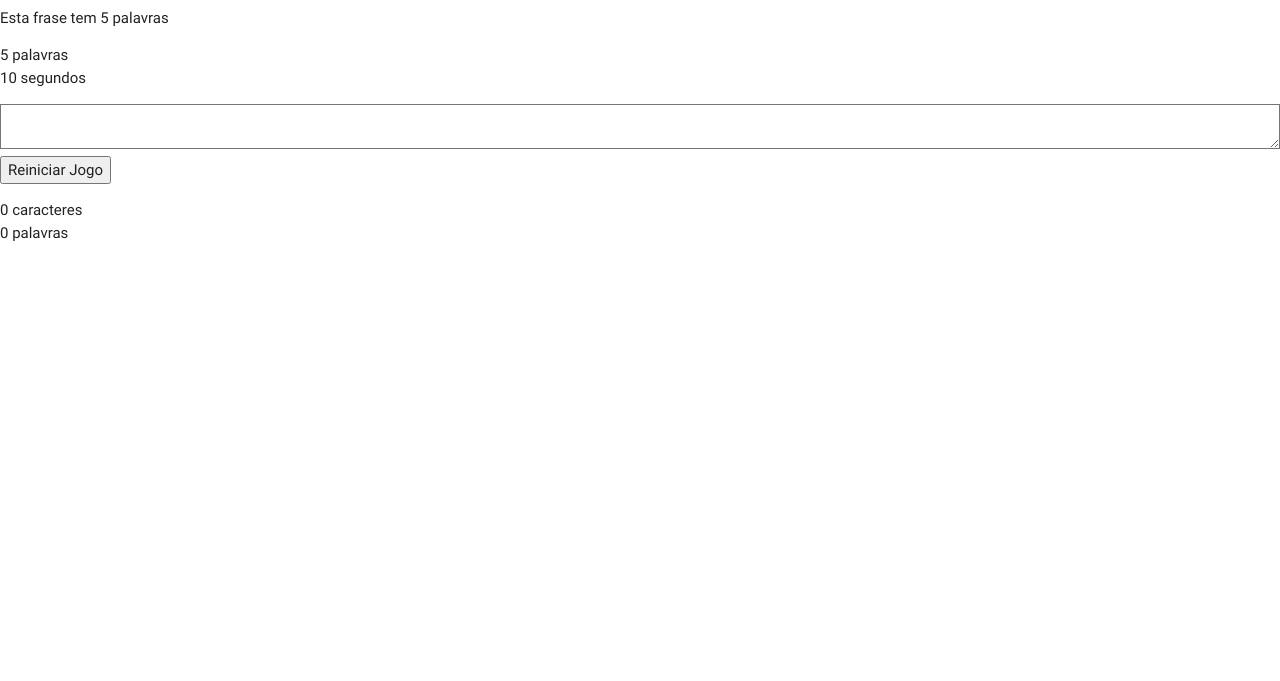
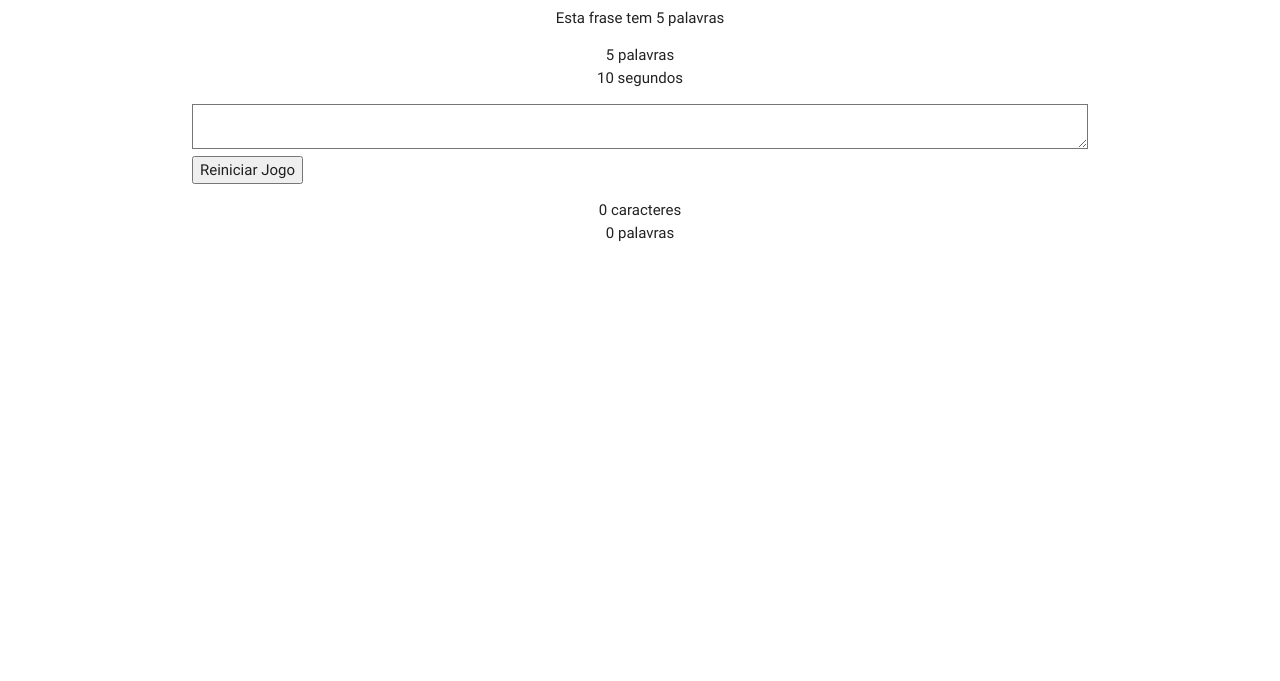
Before and after one commit to oliveira-flavio/jquery-treinamento-alura, a plain HTML site: page public/principal.html in a window 1280 px wide. Shown: the part 119-800 px from the top of the page. Drawn offline with Linux system fonts and the light colour scheme.

Commit message:
Adiciona container e centraliza componentes

```diff
--- a/public/principal.html
+++ b/public/principal.html
@@ -6,21 +6,22 @@
     <link rel="stylesheet" href="css/libs/materialize.min.css" />
   </head>
   <body>
-    <h1>Typer Game</h1>
-    <p class="frase">Esta frase tem 5 palavras</p>
+    <div class="container">
+      <h1 class="center">Typer Game</h1>
+      <p class="frase center">Esta frase tem 5 palavras</p>
 
-    <ul class="informacoes">
+      <ul class="informacoes center">
         <li><span id="tamanho-frase">5</span> palavras</li>
         <li><span id="tempo-digitacao">10</span> segundos</li>
       </ul>
 
       <textarea class="campo-digitacao" cols="40" rows="10"></textarea>
       <button id="botao-reiniciar">Reiniciar Jogo</button>
-    <ul>
+      <ul class="center">
         <li><span id="contador-caracteres">0</span> caracteres</li>
         <li><span id="contador-palavras">0</span> palavras</li>
       </ul>
-
+    </div>
     <script src="js/jquery.js"></script>
     <script src="js/index.js"></script>
   </body>
```
Lines whose indentation alone changed are shown as unchanged.
